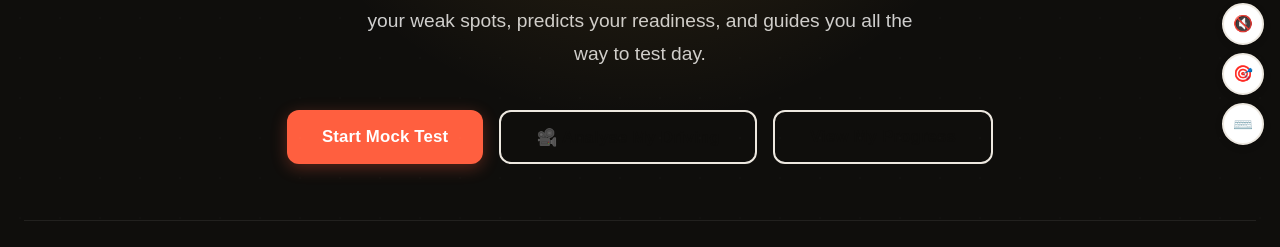
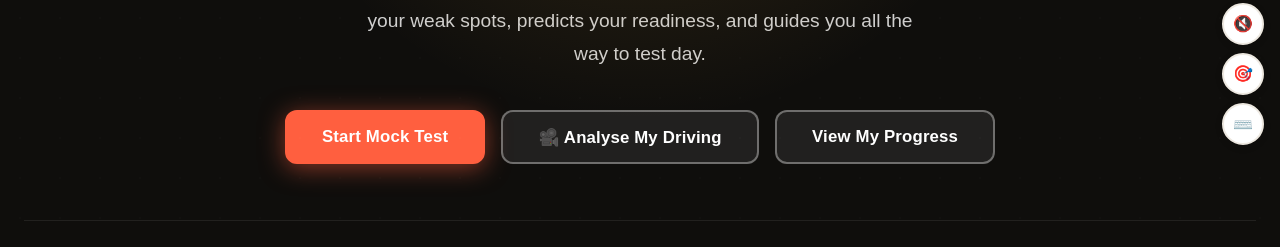
Before and after one commit to nizi09/404-not-found, a website: page index.html in a window 1280 px wide. Shown: the part 426-673 px from the top of the page. Drawn offline with Linux system fonts and the light colour scheme; a web font is replaced by a local one.

Commit message:
final build before presentation

```diff
--- a/style.css
+++ b/style.css
@@ -211,6 +211,34 @@ ul,ol{list-style:none}
 .stat__label{
   font-size:.75rem;color:rgba(255,255,255,.65);
   text-transform:uppercase;letter-spacing:.08em;
+}
+
+/* ── Hero CTA button overrides (dark background context) ── */
+.hero__cta .btn--primary {
+  background: var(--coral);
+  color: #fff;
+  border: 2px solid var(--coral);
+  box-shadow: 0 4px 24px rgba(255,95,63,.5);
+  font-size: 1.05rem;
+}
+.hero__cta .btn--primary:hover {
+  background: var(--coral-soft);
+  border-color: var(--coral-soft);
+  box-shadow: 0 8px 36px rgba(255,95,63,.6);
+  transform: translateY(-2px);
+}
+.hero__cta .btn--ghost {
+  background: rgba(255,255,255,0.08);
+  color: #ffffff;
+  border: 2px solid rgba(255,255,255,0.35);
+  font-size: 1.05rem;
+}
+.hero__cta .btn--ghost:hover {
+  background: rgba(255,255,255,0.16);
+  border-color: rgba(255,255,255,0.75);
+  color: #ffffff;
+  transform: translateY(-2px);
+  text-decoration: none;
 }
 
 /* Features */
```
